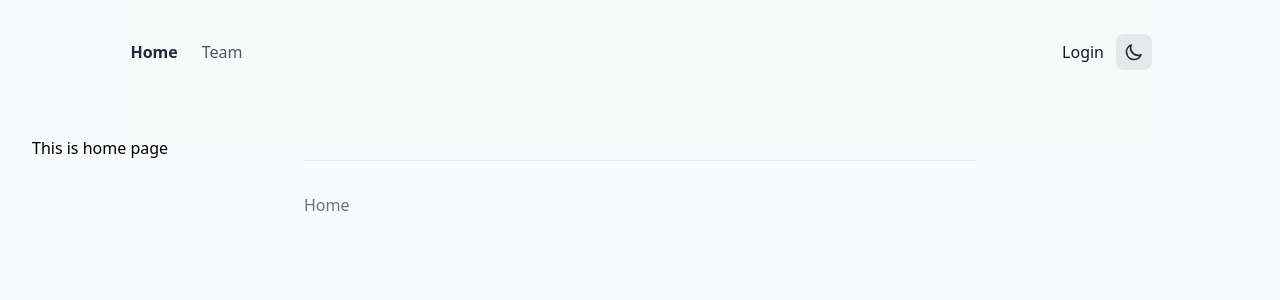
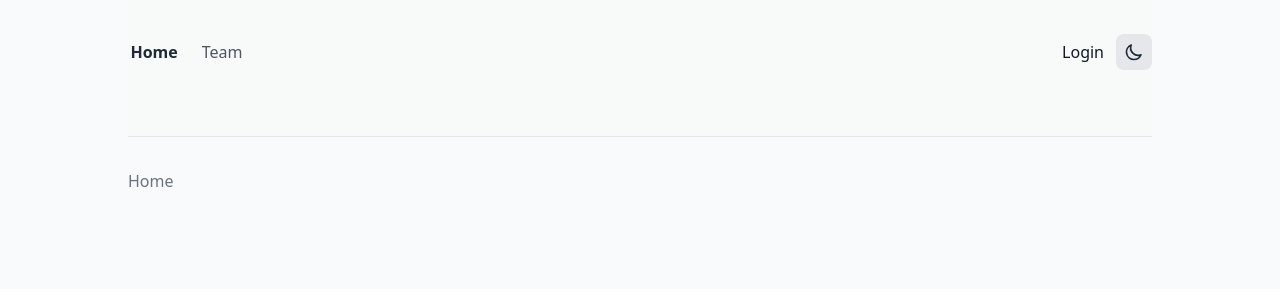
Before and after one commit to Alex-RV/NextStep, a Next.js app: page / in a window 1280 px wide. Shown: the top 300 px of the page. Built offline with nearby package versions, Linux system fonts and the light colour scheme.

Commit message:
changed footer

```diff
--- a/src/pages/components/Footer.tsx
+++ b/src/pages/components/Footer.tsx
@@ -15,9 +15,9 @@ const ExternalLink = ({ href, children }) => (
 
 export default function Footer() {
   return (
-    <footer className="flex flex-col justify-center items-start max-w-2xl mx-auto w-full mb-8">
+    <footer className="flex flex-col justify-center items-start max-w-5xl mx-auto w-full mb-8">
       <hr className="w-full border-1 border-gray-200 dark:border-gray-800 mb-8" />
-      <div className="w-full max-w-2xl grid grid-cols-1 gap-4 pb-16 sm:grid-cols-3">
+      <div className="w-full max-w-5xl grid grid-cols-1 gap-4 pb-16 sm:grid-cols-3">
         <div className="flex flex-col space-y-4">
           <Link
             href="/"
--- a/src/pages/index.tsx
+++ b/src/pages/index.tsx
@@ -29,7 +29,7 @@ const colref = collection(db, 'User')
 export default function Home() {
   return (
     <Container>
-      <h1>This is home page</h1>
+
     </Container>
   )
 }
```
